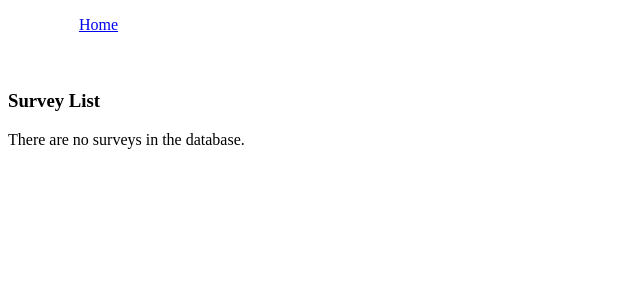
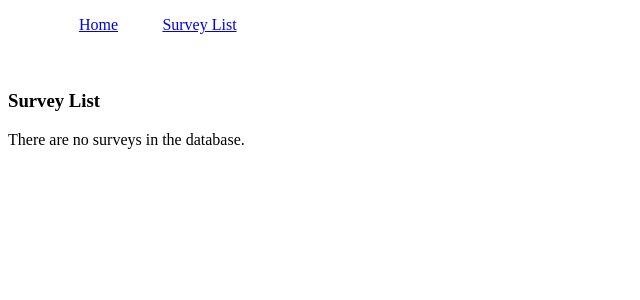
Before and after one commit to herrers202b/vger-devel1, a Django app: page /survey/ in a window 1280 px wide. Shown: the top 300 px of the page, without its empty margins (0-640 px from the left). Run offline with Django 3.2, Linux system fonts and the light colour scheme; data that the repository does not hold is empty.

Commit message:
Added one line of code to the nav bar to enable 'Survey List' to be accessed

```diff
--- a/src/vger/base/templates/base.html
+++ b/src/vger/base/templates/base.html
@@ -28,6 +28,7 @@
     <nav class=navbar>
       <ul class=navset>
         <li class=navlist><a class=navlink href="{% url 'home-page' %}">Home</a></li>
+        <li class=navlist><a class=navlink href="{% url 'survey' %}">Survey List</a></li>
       </ul>
     <nav class=navbar>
     <!-- Implement Nav bar here-->
```
